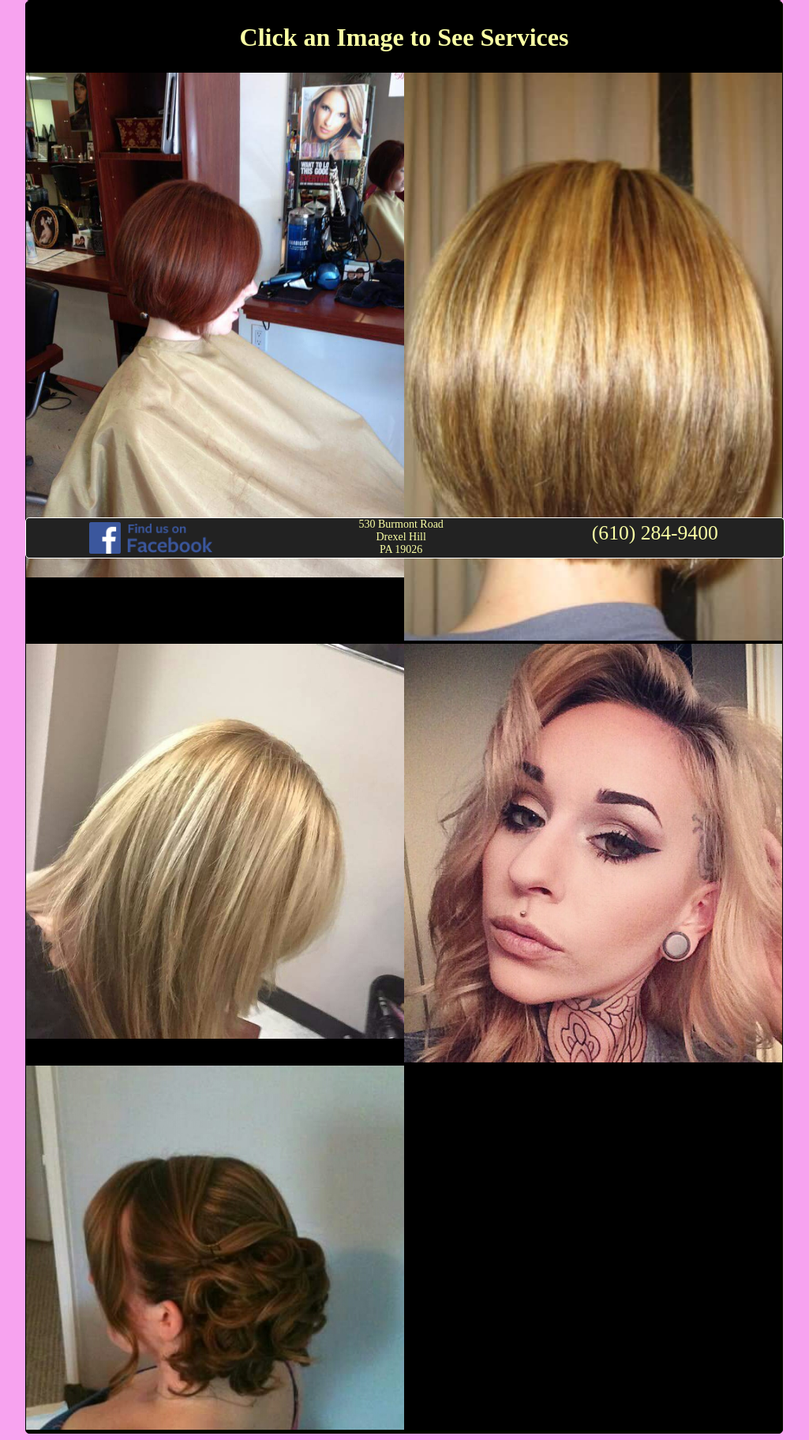
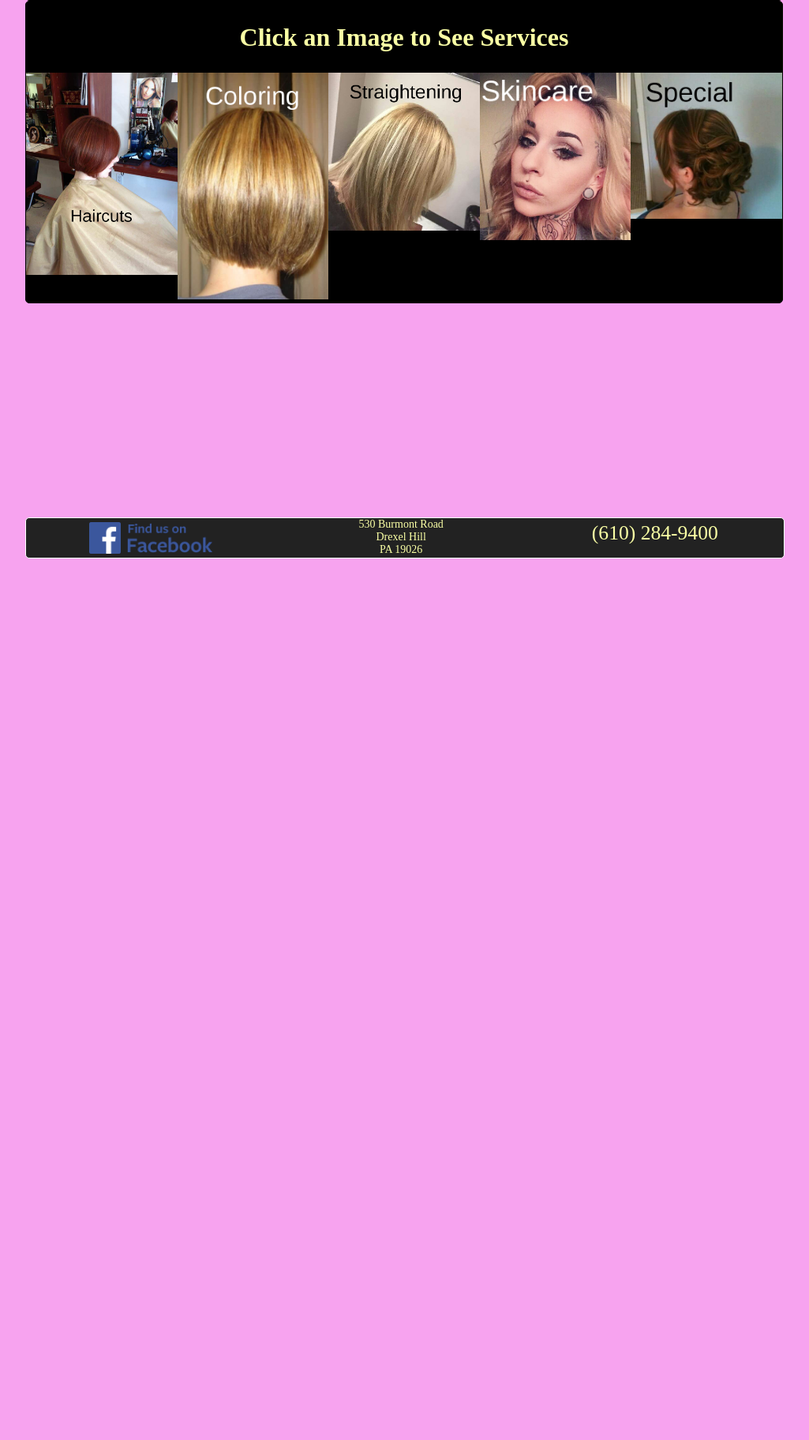
Before and after one commit to lobobabysaurus/NewAppearances, a Django app: page /services/ in a window 1280 px wide. Shown: the part 93-1916 px from the top of the page at 79% size, without its empty margins (128-1153 px from the left). After the commit the page ends 800 px from the top, so only its background shows below. Run offline with Django 3.2, Linux system fonts and the light colour scheme; data comes from the database, SQL or seed files in the repository; style sheets or scripts are compiled from the project's sources; some libraries are stand-ins or nearby versions.

Commit message:
Changed service category image size and added labels

```diff
--- a/services/static/services/style/serviceMenu.less
+++ b/services/static/services/style/serviceMenu.less
@@ -1,6 +1,6 @@
 .categoryLink {
   float: left;
-  width: 50%;
+  width: 20%;
   margin: auto;
   & > img {
     width: 100%;
```
Also changed, not shown: image_repo/services/Coloring-orig.jpg (added), image_repo/services/Coloring.jpg, image_repo/services/Straightening-orig.jpg (added), image_repo/services/Straightening.jpg, image_repo/services/hair-orig.jpg (added), image_repo/services/hair.jpg, image_repo/services/skincare-old.jpg (added), image_repo/services/skincare.jpg, image_repo/services/updo-orig.jpg (added), image_repo/services/updo.jpg.
